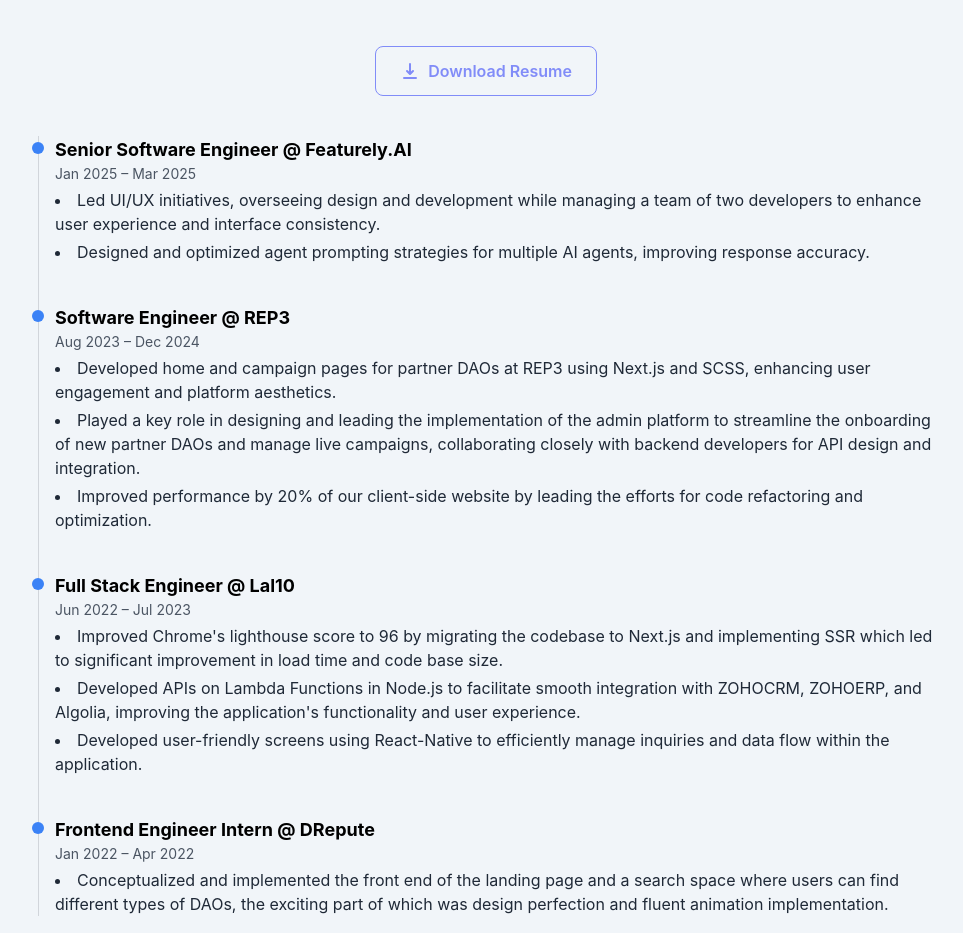
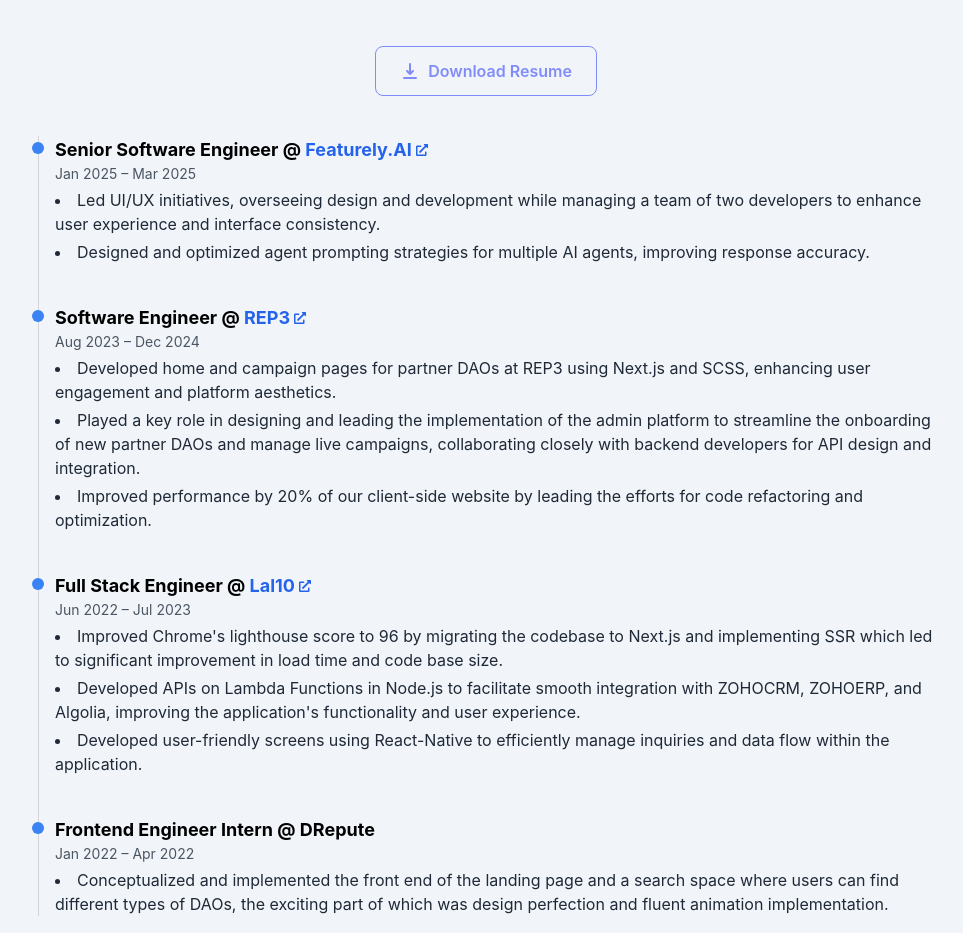
Before and after one commit to Animesh-chaturvedi/portfolio-ani, a Next.js app: page / in a window 1280 px wide. Shown: the part 922-1855 px from the top of the page, without its empty margins (154-1117 px from the left). Built offline with nearby package versions, Linux system fonts and the light colour scheme.

Commit message:
links in experience added

```diff
--- a/components/Experience.tsx
+++ b/components/Experience.tsx
@@ -2,11 +2,13 @@
 
 import { motion } from "framer-motion";
 import { HiDownload } from "react-icons/hi";
+import { FaExternalLinkAlt } from "react-icons/fa";
 
 const experiences = [
   {
     title: "Senior Software Engineer",
     company: "Featurely.AI",
+    companyLink: "https://featurely.ai",
     period: "Jan 2025 – Mar 2025",
     details: [
       "Led UI/UX initiatives, overseeing design and development while managing a team of two developers to enhance user experience and interface consistency.",
@@ -16,6 +18,7 @@
   {
     title: "Software Engineer",
     company: "REP3",
+    companyLink: "https://rep3.gg",
     period: "Aug 2023 – Dec 2024",
     details: [
       "Developed home and campaign pages for partner DAOs at REP3 using Next.js and SCSS, enhancing user engagement and platform aesthetics.",
@@ -26,6 +29,7 @@
   {
     title: "Full Stack Engineer",
     company: "Lal10",
+    companyLink: "https://lal10.com",
     period: "Jun 2022 – Jul 2023",
     details: [
       "Improved Chrome's lighthouse score to 96 by migrating the codebase to Next.js and implementing SSR which led to significant improvement in load time and code base size.",
@@ -87,7 +91,22 @@
             >
               <div className="absolute left-0 w-3 h-3 bg-blue-500 rounded-full -ml-[7px] mt-[6px] z-10"></div>
               <div className="pl-4">
-                <h3 className="text-lg font-bold">{exp.title} @ {exp.company}</h3>
+                <h3 className="text-lg font-bold">
+                  {exp.title} @{" "}
+                  {exp.companyLink ? (
+                    <a
+                      href={exp.companyLink}
+                      target="_blank"
+                      rel="noopener noreferrer"
+                      className="text-blue-600 hover:text-blue-800 transition-colors inline-flex items-center gap-1"
+                    >
+                      {exp.company}
+                      <FaExternalLinkAlt size={12} className="inline" />
+                    </a>
+                  ) : (
+                    exp.company
+                  )}
+                </h3>
                 <p className="text-sm text-gray-600 mb-1">{exp.period}</p>
                 <ul className="list-disc list-inside text-gray-800 space-y-1">
                   {exp.details.map((point, i) => (
```
